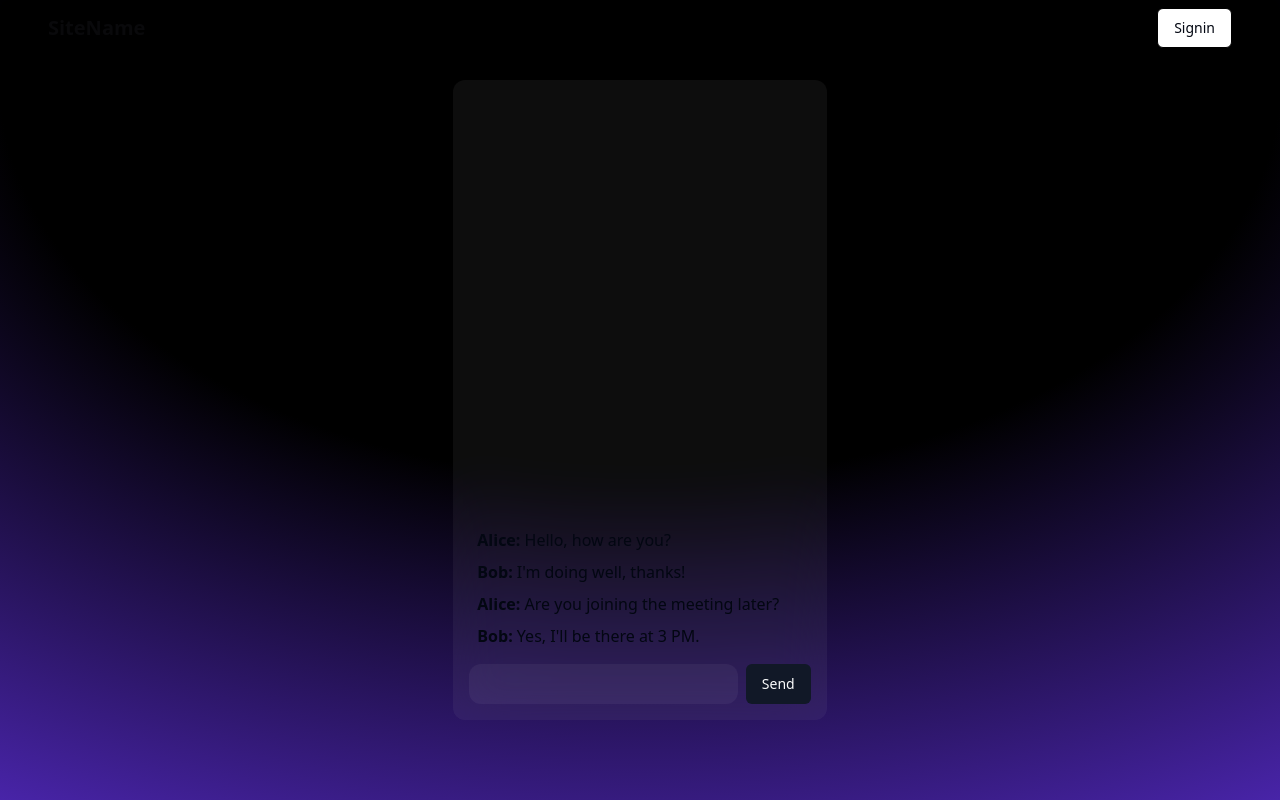
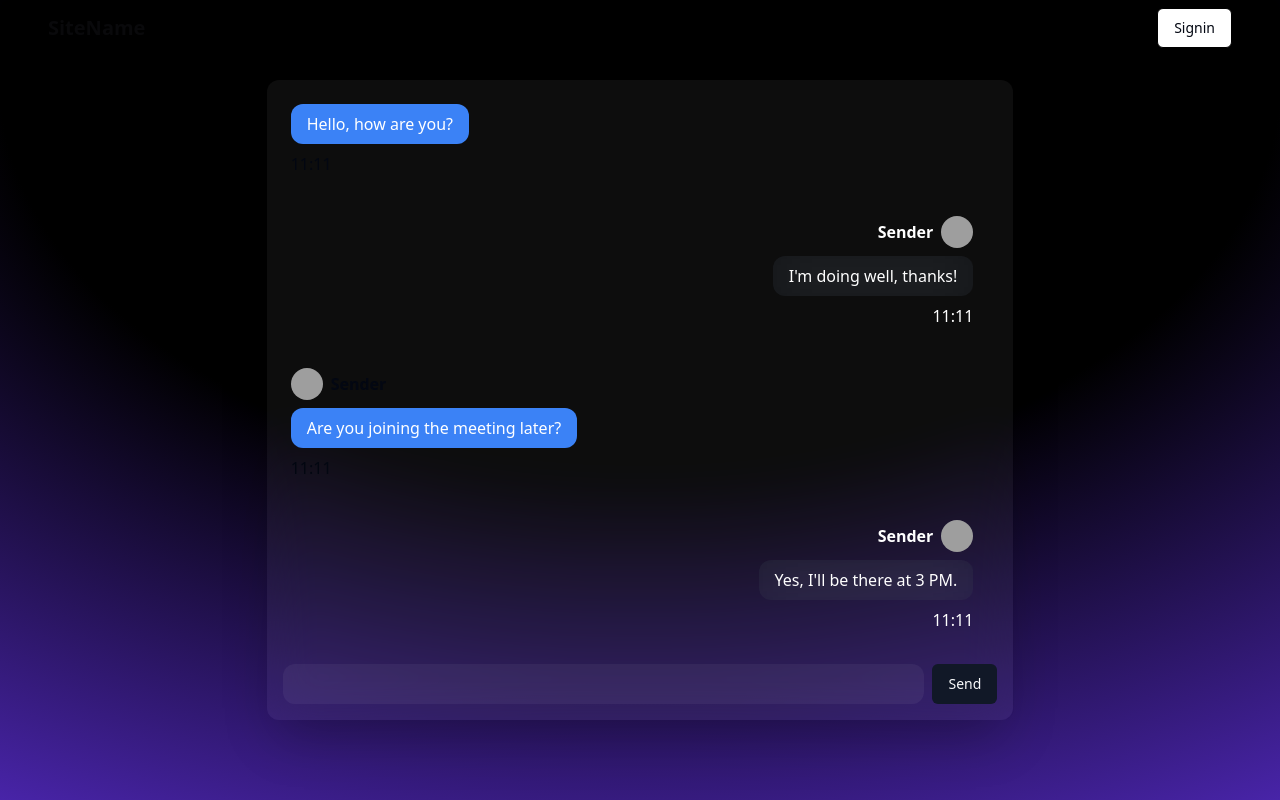
Before and after one commit to ByteBrewer101/vclub1, a Next.js app: page /pages/chatpage in a window 1280 px wide. Built offline with nearby package versions, Linux system fonts and the light colour scheme; no server answers; grey boxes are pictures that could not be loaded.

Commit message:
Message components done

```diff
--- a/app/components/AvatarComp.tsx
+++ b/app/components/AvatarComp.tsx
@@ -7,9 +7,10 @@ export default function AvatarComp() {
   const { data: session } = useSession();
 
   return (
-    <Avatar>
+    <Avatar className="w-8 h-8" >
       <AvatarImage
         src={session?.user?.image || "https://github.com/shadcn.png"}
+
       />
       <AvatarFallback>CN</AvatarFallback>
     </Avatar>
--- a/app/components/ChatComponent.tsx
+++ b/app/components/ChatComponent.tsx
@@ -1,6 +1,8 @@
 "use client";
 import { Button } from "@/components/ui/button";
 import { useEffect, useRef, useState } from "react";
+import MessageBlock from "./MessageBlock";
+import MessageBlockReciever from "./MessageBlockReciever";
 
 export function ChatComp() {
   const [currentChat, setCurrentChat] = useState("");
@@ -54,20 +56,21 @@ export function ChatComp() {
   };
 
   return (
-    <div className="flex flex-col h-full bg-white bg-opacity-5 backdrop-blur-xl p-4 rounded-xl w-full xl:w-1/3 md:w-4/5">
+    <div className="flex flex-col h-full bg-white bg-opacity-5 shadow-2xl  backdrop-blur-xl p-4 rounded-xl w-full xl:w-2/3 md:w-4/5">
       <div className="h-full flex-grow flex flex-col-reverse overflow-y-auto p-2 mb-2 space-y-2 no-scrollbar">
         <div ref={bottomRef} />
         {sample
           .slice()
           .reverse()
-          .map((chat, index) => (
-            <div key={index}>
-              <strong>{chat.senderName}:</strong> {chat.message}
-            </div>
-          ))}
+          .map((chat, index) => {
+            return chat.status ? (
+              <MessageBlock key={index} message={chat.message} />
+            ) : (
+              <MessageBlockReciever key={index} message={chat.message} />
+            );
+          })}
       </div>
 
-      {/* Input field and send button */}
       <div className="flex items-center space-x-2">
         <input
           type="text"
--- /dev/null
+++ b/app/components/MessageBlock.tsx
@@ -0,0 +1,26 @@
+"use client"
+
+import AvatarComp from "./AvatarComp";
+
+
+interface Mprops {
+    message:string
+}
+
+export  default function MessageBlock({message}:Mprops){
+    return (
+      <div className="h-fit w-fit space-y-2 py-4">
+        <div className="flex space-x-2  items-center  " >
+          <AvatarComp  />
+          <h1 className="font-bold ">Sender</h1>
+        </div>
+
+        <div className="bg-blue-500 p-2 px-4 rounded-xl w-full  text-white">
+          {message}
+        </div>
+        <p>11:11</p>
+      </div>
+    );
+
+
+}
--- /dev/null
+++ b/app/components/MessageBlockReciever.tsx
@@ -0,0 +1,30 @@
+"use client";
+
+import AvatarComp from "./AvatarComp";
+
+interface Mprops {
+  message: string;
+}
+
+export default function MessageBlockReciever({ message }: Mprops) {
+  return (
+    <div className="w-full  flex justify-end" >
+      <div className="w-fit p-4 space-y-2 py-4">
+        <div className="flex justify-end items-center space-x-2">
+          <h1 className="font-bold text-white">Sender</h1>
+          <AvatarComp />
+        </div>
+
+        <div className="flex justify-end">
+          <div className="bg-gray-700 bg-opacity-20 backdrop-blur-xl p-2 px-4 rounded-xl  text-white">
+            {message}
+          </div>
+        </div>
+
+        <div className="flex justify-end">
+          <p className="text-white">11:11</p>
+        </div>
+      </div>
+    </div>
+  );
+}
--- a/app/pages/chatpage/page.tsx
+++ b/app/pages/chatpage/page.tsx
@@ -1,7 +1,7 @@
 import { ChatComp } from "@/app/components/ChatComponent";
 
 export default function ChatPage(){
-    return <div className="flex justify-center items-center h-screen p-20 ">
+    return <div className="flex justify-center items-center w-full h-screen p-4 py-20 md:p-20 ">
         <ChatComp/>
 
 
```
